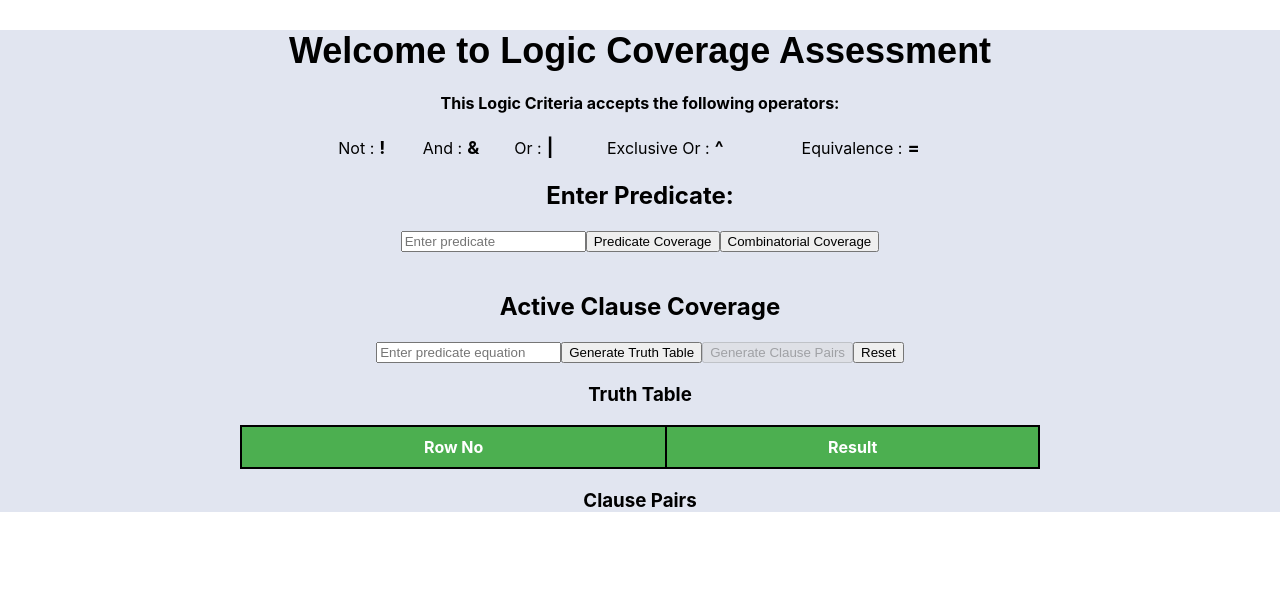
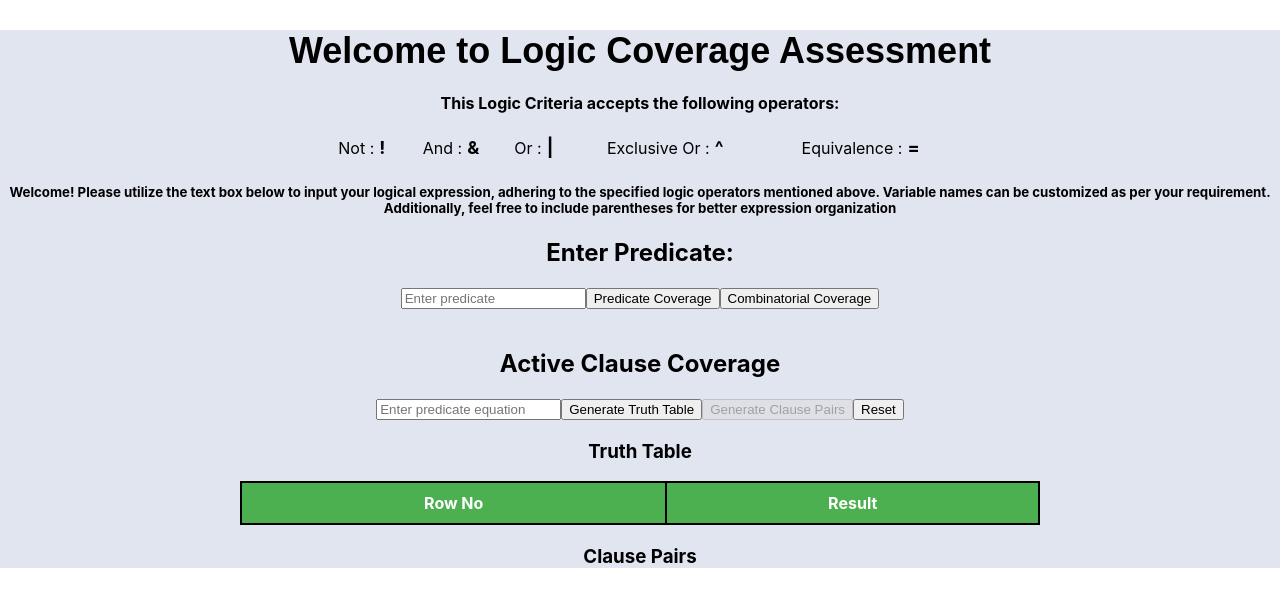
Before and after one commit to vijayasaradhi99/maijorproject_j, a React (Create React App) app: page / in a window 1280 px wide. Shown: the top 606 px of the page. Built offline with nearby package versions, Linux system fonts and the light colour scheme.

Commit message:
Update App.js

```diff
--- a/src/App.js
+++ b/src/App.js
@@ -21,6 +21,7 @@ function App() {
     </tr>
 
 	</tbody></table>
+	<h5>Welcome! Please utilize the text box below to input your logical expression, adhering to the specified logic operators mentioned above. Variable names can be customized as per your requirement. Additionally, feel free to include parentheses for better expression organization</h5>
       <TruthTable />
       <ActiveClauseCoverage />
     </div>
```
